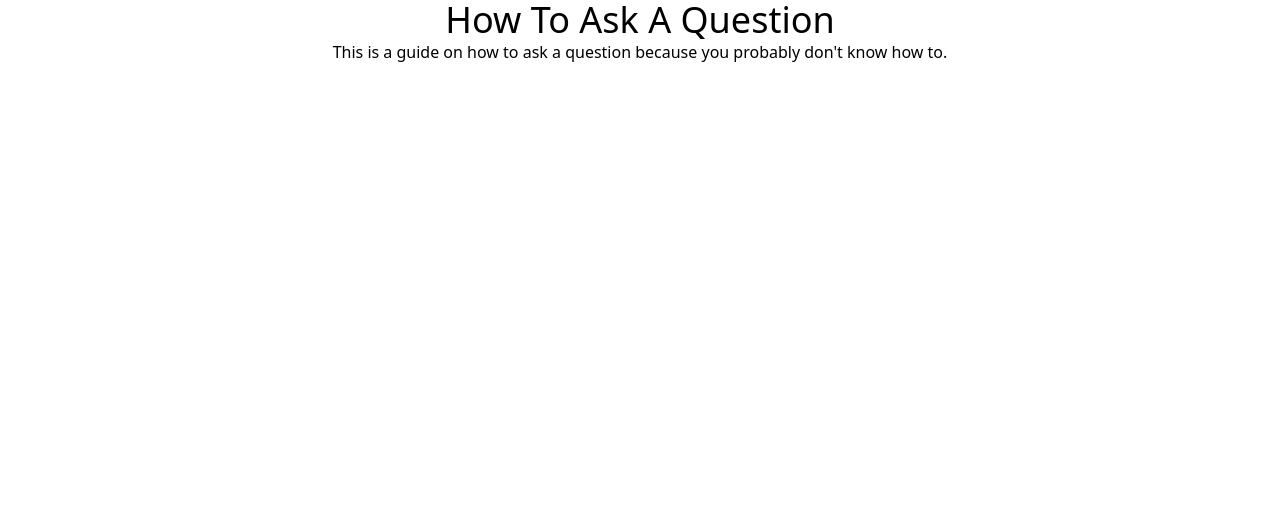
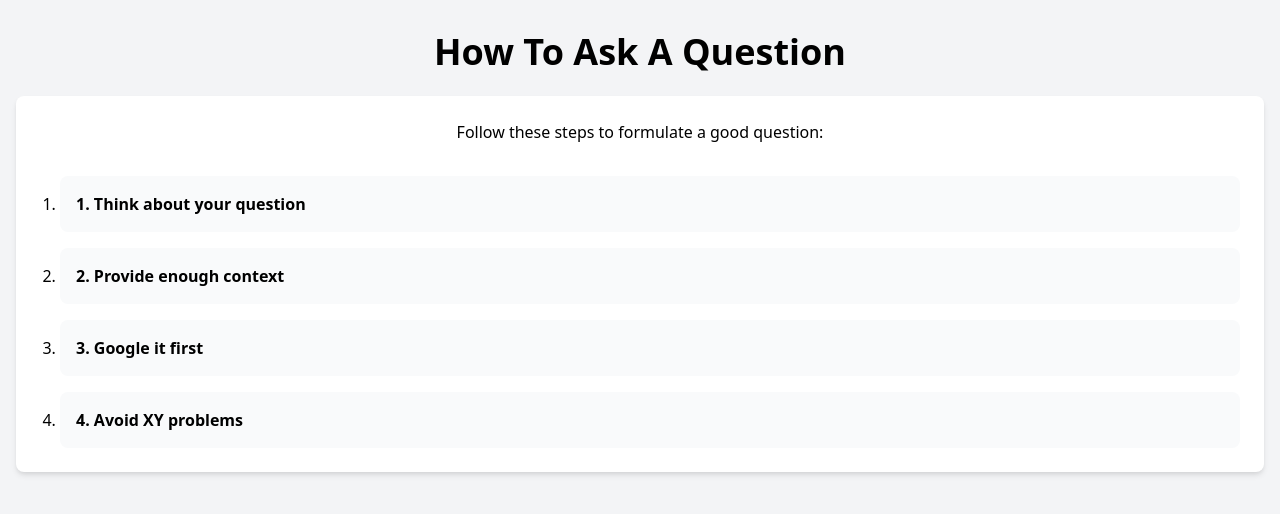
Before and after one commit to Nano112/how-to-question, a plain HTML site: page index.html in a window 1280 px wide. Drawn offline with nearby package versions, Linux system fonts and the light colour scheme.

```diff
--- a/index.html
+++ b/index.html
@@ -4,16 +4,34 @@
 		<meta charset="UTF-8" />
 		<meta http-equiv="X-UA-Compatible" content="IE=edge" />
 		<meta name="viewport" content="width=device-width, initial-scale=1.0" />
-		<script src="https://cdn.tailwindcss.com"></script>
-		<title>How To Question</title>
+		<link href="https://cdn.jsdelivr.net/npm/tailwindcss@2.2.16/dist/tailwind.min.css" rel="stylesheet">
+		<script src="//unpkg.com/alpinejs" defer></script>
+		<title>How To Ask A Question</title>
 	</head>
-	<body>
-		<div class="container mx-auto">
-			<h1 class="text-4xl text-center">How To Ask A Question</h1>
-			<p class="text-center">
-				This is a guide on how to ask a question because you probably don't know
-				how to.
-			</p>
-		</div>
-	</body>
+	<body class="bg-gray-100 min-h-screen">
+		<div class="container mx-auto px-4 py-8">
+			<h1 class="text-4xl text-center font-bold mb-6">How To Ask A Question</h1>
+			<div class="bg-white shadow-md rounded-lg p-6">
+				<p class="text-center mb-8">Follow these steps to formulate a good question:</p>
+				<ol class="list-decimal list-outside pl-5 space-y-4" x-data="{ activeIndex: -1 }">
+					<li class="relative p-4 bg-gray-50 rounded-lg cursor-pointer" @click="activeIndex === 0 ? activeIndex = -1 : activeIndex = 0">
+						<h3 class="font-semibold">1. Think about your question</h3>
+						<p x-show.transition="activeIndex === 0" class="mt-2 text-sm">Make sure your question is well-formulated, clear, and concise. Avoid ambiguity and double-check your grammar and spelling.</p>
+					</li>
+					<li class="relative p-4 bg-gray-50 rounded-lg cursor-pointer" @click="activeIndex === 1 ? activeIndex = -1 : activeIndex = 1">
+						<h3 class="font-semibold">2. Provide enough context</h3>
+						<p x-show.transition="activeIndex === 1" class="mt-2 text-sm">Include relevant information and background context to help others understand your question better. This will also help you get more accurate and helpful answers.</p>
+					</li>
+					<li class="relative p-4 bg-gray-50 rounded-lg cursor-pointer" @click="activeIndex === 2 ? activeIndex = -1 : activeIndex = 2">
+						<h3 class="font-semibold">3. Google it first</h3>
+						<p x-show.transition="activeIndex === 2" class="mt-2 text-sm">Before asking a question, try searching for an answer online. You might find the information you need or similar questions that have already been answered.</p>
+					</li>
+					<li class="relative p-4 bg-gray-50 rounded-lg cursor-pointer" @click="activeIndex === 3 ? activeIndex = -1 : activeIndex = 3">
+						<h3 class="font-semibold">4. Avoid XY problems</h3>
+						<p x-show.transition="activeIndex === 3" class="mt-2 text-sm">An XY problem occurs when you ask about a specific solution (X) to a problem (Y) instead of asking about the problem itself. Make sure you're asking about the actual problem you're trying to solve. <a href="https://xyproblem.info/" class="text-blue-600" target="_blank" rel="noopener noreferrer">Learn more</
+                    </li>
+                </ol>
+            </div>
+        </div>
+    </body>
 </html>
```
Also changed, not shown: favicon.ico (added).
